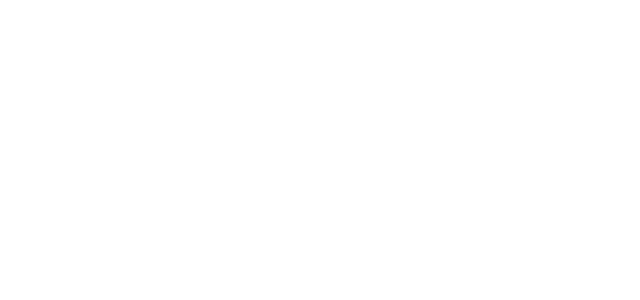
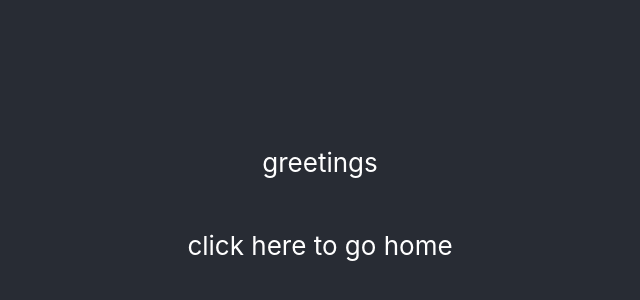
Before and after one commit to mrpiggy97/secondAwsTest, a React (Create React App) app in the folder app/: page /greetings in a window 1280 px wide. Before the commit this address had no page. Shown: the part 196-496 px from the top of the page, without its empty margins (320-960 px from the left). Built offline with nearby package versions, Linux system fonts and the light colour scheme.

Commit message:
added a new build with a new view

```diff
--- a/app/src/App.tsx
+++ b/app/src/App.tsx
@@ -3,12 +3,14 @@
 
 import HomeView from './views/Homeview'
 import AboutView from './views/AboutView'
+import GreetingsView from './views/Greetings';
 
 function App() {
   return (
     <Routes>
       <Route path="/" element={<HomeView/>} />
       <Route path="/about" element={<AboutView/>}/>
+      <Route path="greetings" element={<GreetingsView />} />
     </Routes>
   );
 }
--- a/app/src/views/AboutView.tsx
+++ b/app/src/views/AboutView.tsx
@@ -26,6 +26,7 @@
                 <p className='navigate' onClick={navigateToHomeView}>click here to go home</p>
                 <p>{greeting}</p>
                 <p onClick={changeGreeting} className='navigate'>click here to change greeting</p>
+                <p>work dammit</p>
             </header>
         </div>
     )
--- /dev/null
+++ b/app/src/views/Greetings.tsx
@@ -0,0 +1,19 @@
+import React from 'react'
+import "../App.css"
+
+import {useNavigate,NavigateFunction} from 'react-router-dom'
+
+export default function GreetingsView() : JSX.Element{
+    let navigator : NavigateFunction = useNavigate()
+    const navigateToHomeView = (e : React.MouseEvent) : void => {
+        navigator("/")
+    }
+    return(
+        <div>
+            <header className='App-header'>
+                <p>greetings</p>
+                <p className='navigate' onClick={navigateToHomeView}>click here to go home</p>
+            </header>
+        </div>
+    )
+}
--- a/app/src/views/Homeview.tsx
+++ b/app/src/views/Homeview.tsx
@@ -8,6 +8,10 @@
     const navigateToAboutView = () : void => {
         navigator("/about")
     }
+    const navigateToGreetingsView = (e : React.MouseEvent) : void => {
+        e.preventDefault()
+        navigator("/greetings")
+    }
     return(
         <div className="App">
         <header className="App-header">
@@ -15,7 +19,9 @@
             <p>we use aws copilot for deployment and its pipeline</p>
             <p>we also make use of aws ecr to store the image for this app</p>
             <p>this is an edit made possible by aws copilot's pipeline (which uses codeDeploy)</p>
+            <p>this should work</p>
             <p className='navigate' onClick={navigateToAboutView}>click here to go to about page</p>
+            <p className='navigate' onClick={navigateToGreetingsView}>click here to go to greetings view</p>
         </header>
         </div>
     )
```
Also changed, not shown: app/build/asset-manifest.json, app/build/index.html. Lines whose indentation alone changed are shown as unchanged.
